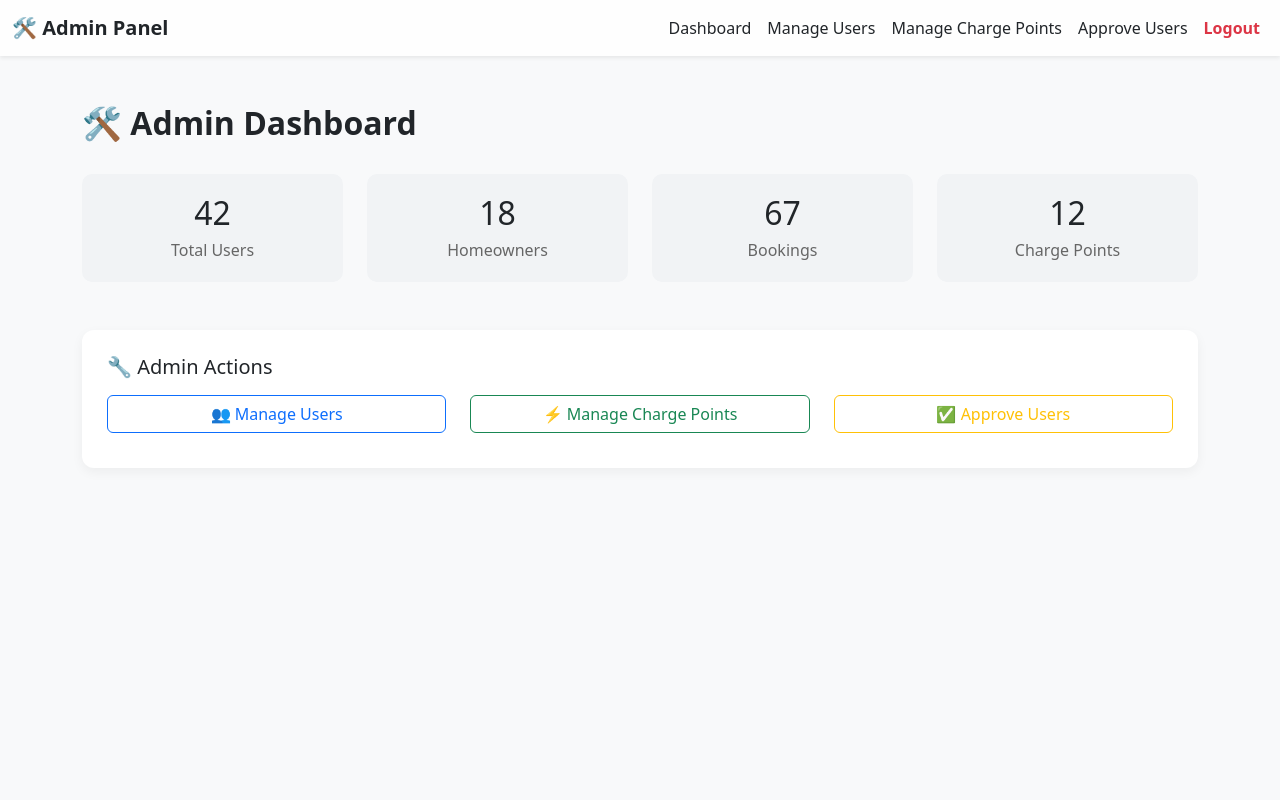
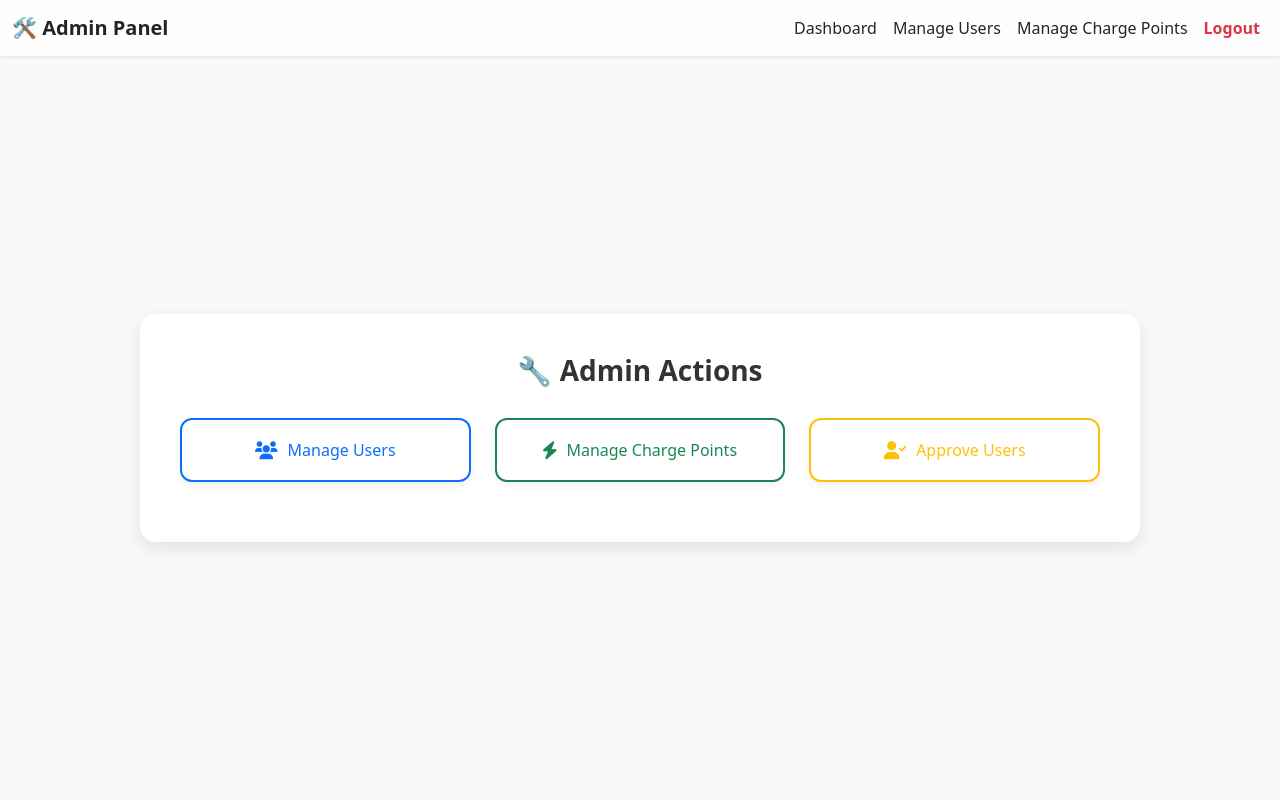
Before and after one commit to Salmancode76/Borrow_My_Charger, a PHP site: page /Views/admin_dashboard.phtml in a window 1280 px wide. Run offline with PHP 8.4, Linux system fonts and the light colour scheme; the visitor is signed in with stand-in values (Sample User, id 1).

Commit message:
Manage chargers admin done

```diff
--- a/Views/admin_dashboard.phtml
+++ b/Views/admin_dashboard.phtml
@@ -1,102 +1,110 @@
 <?php
 session_start();
 if (!isset($_SESSION['user_id'])) {
-    header('Location: login.phtml');
+    header('Location: login.php');
     exit;
 }
 ?>
 <!DOCTYPE html>
-
 <html lang="en">
 <head>
   <meta charset="UTF-8" />
   <meta name="viewport" content="width=device-width, initial-scale=1.0"/>
   <title>Admin Dashboard</title>
   <link href="https://cdn.jsdelivr.net/npm/bootstrap@5.3.5/dist/css/bootstrap.min.css" rel="stylesheet">
+  <link rel="stylesheet" href="https://cdnjs.cloudflare.com/ajax/libs/font-awesome/6.0.0/css/all.min.css">
   <style>
     body {
       background-color: #f8f9fa;
+      min-height: 100vh;
+      display: flex;
+      flex-direction: column;
     }
-
+    .main-content {
+      flex: 1;
+      display: flex;
+      align-items: center;
+      justify-content: center;
+      padding: 2rem;
+    }
     .dashboard-box {
       background-color: #fff;
+      border-radius: 16px;
+      box-shadow: 0 6px 18px rgba(0, 0, 0, 0.1);
+      padding: 40px;
+      width: 100%;
+      max-width: 1000px;
+    }
+    .dashboard-title {
+      font-size: 28px;
+      font-weight: 600;
+      color: #333;
+      margin-bottom: 30px;
+      text-align: center;
+    }
+    .btn-nav {
+      padding: 18px;
       border-radius: 12px;
-      box-shadow: 0 4px 12px rgba(0, 0, 0, 0.05);
-      padding: 25px;
+      font-weight: 500;
+      font-size: 16px;
+      margin-bottom: 20px;
+      transition: all 0.3s ease;
+      box-shadow: 0 4px 8px rgba(0, 0, 0, 0.05);
+      display: flex;
+      align-items: center;
+      justify-content: center;
     }
-
-    .card-stat {
-      background-color: #f1f3f5;
-      border-radius: 10px;
-      padding: 20px;
-      text-align: center;
-      height: 100%;
+    .btn-nav:hover {
+      transform: translateY(-4px);
+      box-shadow: 0 8px 15px rgba(0, 0, 0, 0.1);
     }
-
-    .card-stat h3 {
-      font-size: 2rem;
-      margin-bottom: 5px;
+    .btn-nav i {
+      margin-right: 10px;
+      font-size: 18px;
     }
-
-    .card-stat span {
-      font-size: 1rem;
-      color: #666;
+    .btn-outline-primary {
+      border-width: 2px;
     }
-
-    .btn-nav {
-      width: 100%;
-      margin-bottom: 10px;
+    .btn-outline-primary:hover {
+      background-color: #0d6efd;
+      color: white;
+    }
+    .btn-outline-success {
+      border-width: 2px;
+    }
+    .btn-outline-success:hover {
+      background-color: #198754;
+      color: white;
+    }
+    .btn-outline-warning {
+      border-width: 2px;
+    }
+    .btn-outline-warning:hover {
+      background-color: #ffc107;
+      color: #212529;
     }
   </style>
 </head>
 <body>
 <?php require 'headers/admin_header.phtml'?>
 
-  <div class="container py-5">
-    <!-- Header -->
-    <div class="d-flex justify-content-between align-items-center mb-4">
-      <h2 class="fw-semibold">🛠️ Admin Dashboard</h2>
-    </div>
-
-    <div class="row mb-5 g-4">
-      <div class="col-md-3">
-        <div class="card-stat">
-          <h3>42</h3>
-          <span>Total Users</span>
-        </div>
-      </div>
-      <div class="col-md-3">
-        <div class="card-stat">
-          <h3>18</h3>
-          <span>Homeowners</span>
-        </div>
-      </div>
-      <div class="col-md-3">
-        <div class="card-stat">
-          <h3>67</h3>
-          <span>Bookings</span>
-        </div>
-      </div>
-      <div class="col-md-3">
-        <div class="card-stat">
-          <h3>12</h3>
-          <span>Charge Points</span>
-        </div>
-      </div>
-    </div>
-
+<div class="main-content">
   <div class="dashboard-box">
-      <h5 class="mb-3">🔧 Admin Actions</h5>
+    <h2 class="dashboard-title">🔧 Admin Actions</h2>
     <div class="row">
       <div class="col-md-4">
-          <a href="admin_manage_users.phtml" class="btn btn-outline-primary btn-nav">👥 Manage Users</a>
+        <a href="/Borrow_My_Charger/manage_users_controller.php" class="btn btn-outline-primary btn-nav">
+          <i class="fas fa-users"></i> Manage Users
+        </a>
       </div>
       <div class="col-md-4">
-          <a href="manage_chargepoints.phtml" class="btn btn-outline-success btn-nav">⚡ Manage Charge Points</a>
+        <a href="/Borrow_My_Charger/admin_manage_chargers_controller.php" class="btn btn-outline-success btn-nav">
+          <i class="fas fa-bolt"></i> Manage Charge Points
+        </a>
       </div>
-          <div class="col-md-4 d-flex">
-    <a href="approve_users.phtml" class="btn btn-outline-warning btn-nav">
-      ✅ Approve Users
+      <div class="col-md-4">
+        <a href="/Borrow_My_Charger/approve_users.php" class="btn btn-outline-warning btn-nav">
+          <i class="fas fa-user-check"></i> Approve Users
         </a>
       </div>
     </div>
--- a/Views/admin_manage_users.php
+++ b/Views/admin_manage_users.php
@@ -1,5 +1,7 @@
 <?php
 session_start();
+require './headers/admin_header.phtml';
+
 if (!isset($_SESSION['user_id'])) {
     header('Location: login.phtml');
     exit;
@@ -42,7 +44,7 @@ $i = 1;
   <div class="container py-5">
     <div class="d-flex justify-content-between align-items-center mb-4">
       <h3 class="fw-semibold">🛠️ Admin Panel - Manage Users</h3>
-      <a href="admin_dashboard.phtml" class="btn btn-dark">← Back to Dashboard</a>
+      <a href="/Borrow_My_Charger/admin_dashboard.php" class="btn btn-dark">← Back to Dashboard</a>
     </div>
 
     <div class="card-box">
--- a/Views/headers/admin_header.phtml
+++ b/Views/headers/admin_header.phtml
@@ -1,26 +1,22 @@
 <nav class="navbar navbar-expand-lg shadow-sm" style="backdrop-filter: blur(8px); background-color: rgba(255, 255, 255, 0.8);">
   <div class="container-fluid">
-    <a class="navbar-brand fw-semibold text-dark" href="admin_dashboard.phtml">🛠️ Admin Panel</a>
+    <a class="navbar-brand fw-semibold text-dark" href="/Borrow_My_Charger/admin_dashboard.php">🛠️ Admin Panel</a>
     <button class="navbar-toggler" type="button" data-bs-toggle="collapse" data-bs-target="#navbarAdmin">
       <span class="navbar-toggler-icon"></span>
     </button>
-
     <div class="collapse navbar-collapse" id="navbarAdmin">
       <ul class="navbar-nav ms-auto mb-2 mb-lg-0">
         <li class="nav-item">
-          <a class="nav-link text-dark" href="admin_dashboard.phtml">Dashboard</a>
+          <a class="nav-link text-dark" href="/Borrow_My_Charger/admin_dashboard.php">Dashboard</a>
         </li>
         <li class="nav-item">
-          <a class="nav-link text-dark" href="admin_manage_users.phtml">Manage Users</a>
+          <a class="nav-link text-dark" href="/Borrow_My_Charger/manage_users_controller.php">Manage Users</a>
         </li>
         <li class="nav-item">
-          <a class="nav-link text-dark" href="admin_manage_chargepoints.phtml">Manage Charge Points</a>
+          <a class="nav-link text-dark" href="/Borrow_My_Charger/admin_manage_chargers_controller.php">Manage Charge Points</a>
         </li>
         <li class="nav-item">
-          <a class="nav-link text-dark" href="admin_approve_users.phtml">Approve Users</a>
-        </li>
-        <li class="nav-item">
-          <a class="nav-link text-danger fw-semibold" href="logout.phtml">Logout</a>
+          <a class="nav-link text-danger fw-semibold" href="/Borrow_My_Charger/logout.php">Logout</a>
         </li>
       </ul>
     </div>
--- /dev/null
+++ b/admin_dashboard.php
@@ -0,0 +1,5 @@
+<?php
+
+
+
+require 'Views/admin_dashboard.phtml';
```
Also changed, not shown: Models/Charger.php (+28 -0 lines), Views/admin-edit-charger.phtml (added, +124 -0 lines), Views/admin_manage_chargepoints.phtml (+121 -36 lines), add_charger.php (+20 -1 lines), admin_delete_charger.php (added, +32 -0 lines), admin_edit_chargers.php (added, +105 -0 lines), admin_manage_chargers_controller.php (added, +13 -0 lines), homeowner_dashboard.php (+12 -7 lines). Lines whose indentation alone changed are shown as unchanged.
